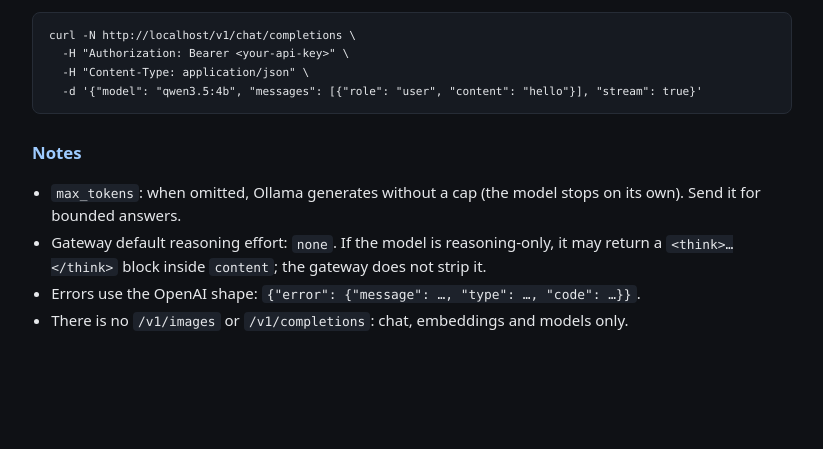
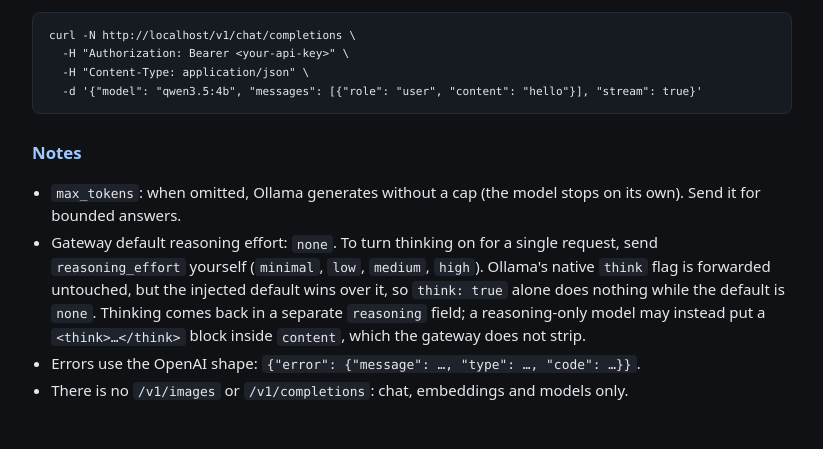
Before and after one commit to WanderleeDev/llm-gateway, a FastAPI app: page / in a window 1280 px wide. Shown: the part 1395-1844 px from the top of the page, without its empty margins (228-1051 px from the left). Before the commit the page ends 1726 px from the top, so only its background shows below. Run offline with FastAPI, Linux system fonts and the light colour scheme; parts of the project's set-up code (start-up, migrations or seed data) failed here and were passed over.

Commit message:
docs: warn that the reasoning default beats Ollama's think flag
`think` is an extra field, so it is forwarded untouched, but the gateway
also injects `reasoning_effort=none` and Ollama honours `none` over it.
A client sending `think: true` alone gets no thinking and no error.
Verified on qwen3.5:4b: 2 completion tokens with think:true, 161 with
reasoning_effort=high. Also record where thinking actually shows up.

```diff
--- a/app/templates/usage.html
+++ b/app/templates/usage.html
@@ -120,7 +120,7 @@
   <h2>Notes</h2>
   <ul>
     <li><code>max_tokens</code>: when omitted, Ollama generates without a cap (the model stops on its own). Send it for bounded answers.</li>
-    <li>Gateway default reasoning effort: <code>{{ default_reasoning_effort }}</code>. If the model is reasoning-only, it may return a <code>&lt;think&gt;…&lt;/think&gt;</code> block inside <code>content</code>; the gateway does not strip it.</li>
+    <li>Gateway default reasoning effort: <code>{{ default_reasoning_effort }}</code>. To turn thinking on for a single request, send <code>reasoning_effort</code> yourself (<code>minimal</code>, <code>low</code>, <code>medium</code>, <code>high</code>). Ollama's native <code>think</code> flag is forwarded untouched, but the injected default wins over it, so <code>think: true</code> alone does nothing while the default is <code>none</code>. Thinking comes back in a separate <code>reasoning</code> field; a reasoning-only model may instead put a <code>&lt;think&gt;…&lt;/think&gt;</code> block inside <code>content</code>, which the gateway does not strip.</li>
     <li>Errors use the OpenAI shape: <code>{"error": {"message": …, "type": …, "code": …}}</code>.</li>
     <li>There is no <code>/v1/images</code> or <code>/v1/completions</code>: chat, embeddings and models only.</li>
   </ul>
```
Also changed, not shown: README.md.
